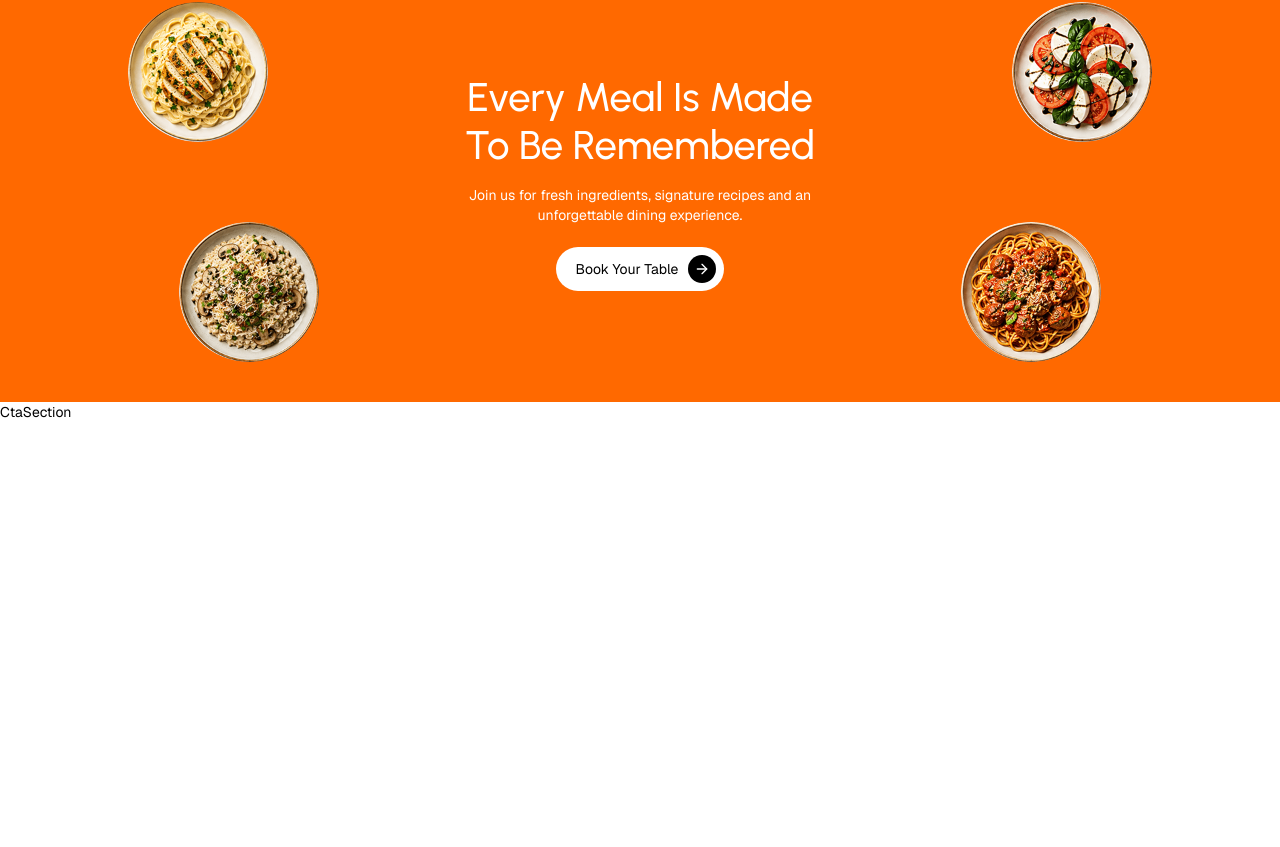
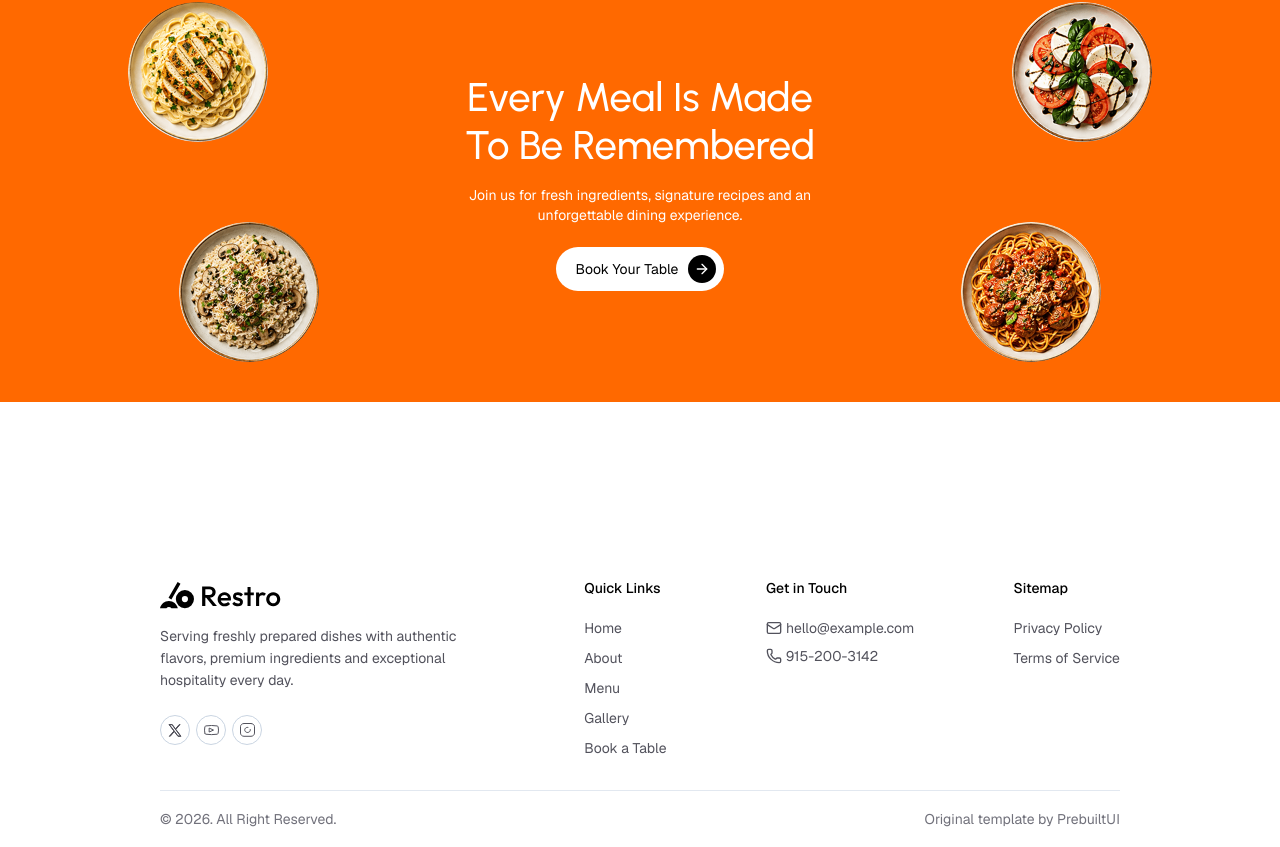
Before and after one commit to syedumaircodes/resto-landing-page, a React (Vite) app: page / in a window 1280 px wide. Shown: the part 6401-7248 px from the top of the page. Before the commit the page ends 6823 px from the top, so only its background shows below. Built offline with nearby package versions, Linux system fonts and the light colour scheme.

Commit message:
footer completed

```diff
--- a/src/sections/footer-section.jsx
+++ b/src/sections/footer-section.jsx
@@ -1,6 +1,107 @@
 import AnimationProvider from "../components/animation-provider";
+import { socialLinks, quickLinks, sitemapLinks } from "../data/data";
+import { Mail, Phone } from "lucide-react";
 const FooterSection = () => {
-  return <div>CtaSection</div>;
+  return (
+    <footer className="px-auto relative mt-44 overflow-hidden">
+      <div className="flex flex-wrap gap-6 justify-between pb-8">
+        <div className="flex flex-col items-start text-left">
+          <AnimationProvider>
+            <img src="/assets/logo.svg" alt="Restro logo" />
+          </AnimationProvider>
+          <AnimationProvider delay={0.2}>
+            <p className="mt-3 text-sm/5.5 text-zinc-600 max-w-81.25">
+              Serving freshly prepared dishes with authentic flavors, premium
+              ingredients and exceptional hospitality every day.
+            </p>
+          </AnimationProvider>
+          <div className="flex items-center gap-1.5 mt-6">
+            {socialLinks.map((item, index) => (
+              <AnimationProvider key={index} delay={index * 0.05}>
+                <a
+                  href={item.href}
+                  className="size-7.5 rounded-full border
+      border-slate-300 grid place-content-center"
+                >
+                  {item.icon}
+                </a>
+              </AnimationProvider>
+            ))}
+          </div>
+        </div>
+        {/* Column 2 */}
+        <div>
+          <p className="font-medium mb-5">Quick Links</p>
+          <div className="flex flex-col gap-2.5">
+            {quickLinks.map((link, index) => (
+              <AnimationProvider key={link.name} delay={index * 0.05}>
+                <a
+                  href={link.href}
+                  className="text-zinc-600
+      hover:text-zinc-500"
+                >
+                  {link.name}
+                </a>
+              </AnimationProvider>
+            ))}
+          </div>
+        </div>
+        {/* Column 3 */}
+        <div>
+          <p className="font-medium mb-5">Get in Touch</p>
+          <div className="space-y-2">
+            <AnimationProvider>
+              <a
+                href="mailto:hello@example.com "
+                className="flex
+      items-center gap-1 text-zinc-600 hover:text-zinc-500"
+              >
+                <Mail size={16} className="shrink-0" />
+                hello@example.com
+              </a>
+            </AnimationProvider>
+            <AnimationProvider delay={0.2}>
+              <a
+                href="tel:hello@example.com "
+                className="flex items-center
+      gap-1 text-zinc-600 hover:text-zinc-500"
+              >
+                <Phone size={16} className="shrink-0" />
+                915-200-3142
+              </a>
+            </AnimationProvider>
+          </div>
+        </div>
+        {/* Column 4 */}
+        <div>
+          <p className="font-medium mb-5">Sitemap</p>
+          <div className="flex flex-col gap-2.5">
+            {sitemapLinks.map((link, index) => (
+              <AnimationProvider key={link.name} delay={index * 0.05}>
+                <a
+                  href={link.href}
+                  className="text-zinc-600
+        hover:text-zinc-500"
+                >
+                  {link.name}
+                </a>
+              </AnimationProvider>
+            ))}
+          </div>
+        </div>
+      </div>
+      {/* Bottom Bar */}
+      <div
+        className="border-t text-zinc-500 border-slate-200 py-4.5 flex
+justify-between items-center"
+      >
+        <p>© 2026. All Right Reserved.</p>
+        <p>
+          Original template by <a href="https://prebuiltui.com/">PrebuiltUI</a>
+        </p>
+      </div>
+    </footer>
+  );
 };
 
 export default FooterSection;
```
